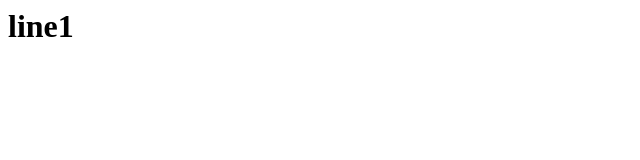
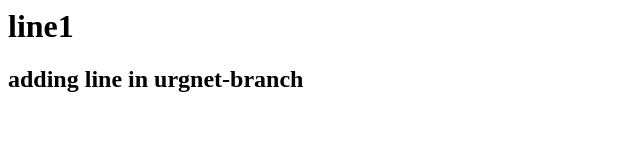
Before and after one commit to shah-devops-trainer/shahrep1, a plain HTML site: page index.html in a window 1280 px wide. Shown: the whole page, without its empty margins (0-640 px from the left). Drawn offline with Linux system fonts and the light colour scheme.

Commit message:
urgent-branch commit

```diff
--- a/index.html
+++ b/index.html
@@ -1,4 +1,4 @@
 <html>
 	<h1> line1 </h1>
-
+	<h2> adding line in urgnet-branch </h2>
 </html>
```
